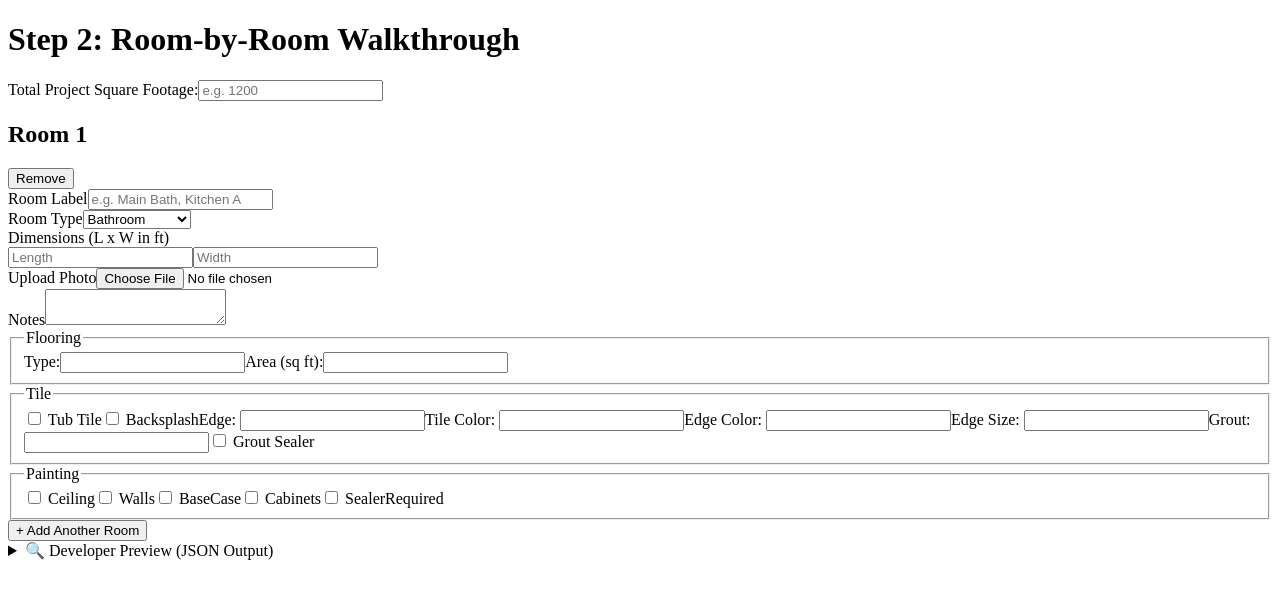
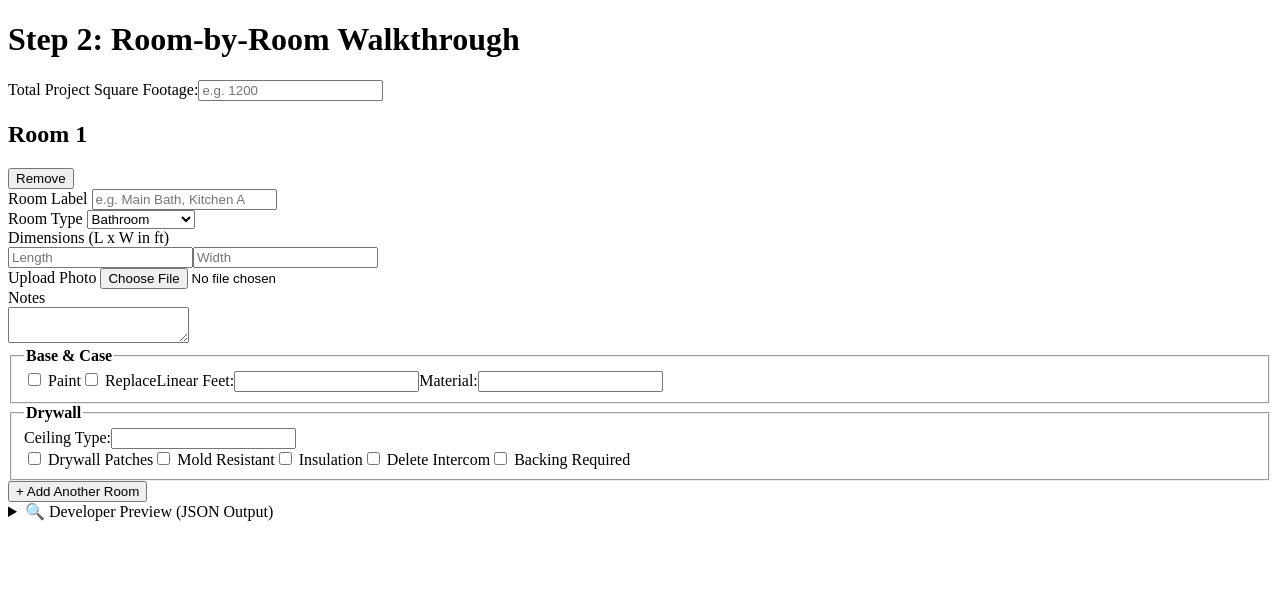
Before and after one commit to EnmanConstruction/Walkthrough-Quote-too, a Next.js app: page /walkthrough in a window 1280 px wide. Shown: the top 598 px of the page. Built offline with nearby package versions, Linux system fonts and the light colour scheme.

Commit message:
Update walkthrough.js

```diff
--- a/pages/walkthrough.js
+++ b/pages/walkthrough.js
@@ -34,12 +34,11 @@
 };
 
 export default function Walkthrough() {
-  const [rooms, setRooms] = useState([defaultRoom]);
+  const [rooms, setRooms] = useState([JSON.parse(JSON.stringify(defaultRoom))]);
   const [totalSqft, setTotalSqft] = useState('');
 
-  const addRoom = () => setRooms([...rooms, { ...defaultRoom }]);
+  const addRoom = () => setRooms([...rooms, JSON.parse(JSON.stringify(defaultRoom))]);
   const removeRoom = (index) => setRooms(rooms.filter((_, i) => i !== index));
-  const displayRoomTitle = (index, label) => label || `Room ${index + 1}`;
 
   const handleChange = (index, section, field, value) => {
     const updated = [...rooms];
@@ -55,42 +54,36 @@
     <div className="max-w-6xl mx-auto p-4">
       <h1 className="text-3xl font-bold mb-6">Step 2: Room-by-Room Walkthrough</h1>
 
-      <label className="block font-semibold mb-1">Total Project Square Footage:</label>
+      <label>Total Project Square Footage:</label>
       <input
-        className="w-full p-2 border rounded mb-6"
-        type="number"
-        placeholder="e.g. 1200"
+        className="border p-1 mb-4 ml-2"
         value={totalSqft}
         onChange={(e) => setTotalSqft(e.target.value)}
+        placeholder="e.g. 1200"
       />
 
       {rooms.map((room, index) => (
-        <div key={index} className="border p-4 rounded shadow mb-8">
-          <div className="flex justify-between items-center mb-4">
-            <h2 className="text-xl font-semibold">{displayRoomTitle(index, room.label)}</h2>
-            <button
-              onClick={() => removeRoom(index)}
-              className="bg-red-500 hover:bg-red-600 text-white px-3 py-1 rounded"
-            >Remove</button>
-          </div>
+        <div key={index} className="mb-10">
+          <h2 className="text-2xl font-bold mt-6 mb-2">Room {index + 1}</h2>
 
-          <div className="grid grid-cols-1 md:grid-cols-2 gap-4">
+          <button className="bg-gray-300 px-2 py-1 rounded mb-2" onClick={() => removeRoom(index)}>Remove</button>
+
           <div>
-              <label className="block font-medium">Room Label</label>
+            <label>Room Label </label>
             <input
-                className="w-full p-2 border rounded"
               value={room.label}
+              onChange={(e) => handleChange(index, null, 'label', e.target.value)}
               placeholder="e.g. Main Bath, Kitchen A"
-                onChange={(e) => handleChange(index, null, 'label', e.target.value)}
+              className="border ml-1"
             />
           </div>
 
           <div>
-              <label className="block font-medium">Room Type</label>
+            <label>Room Type </label>
             <select
-                className="w-full p-2 border rounded"
               value={room.type}
               onChange={(e) => handleChange(index, null, 'type', e.target.value)}
+              className="border ml-1"
             >
               <option>Bathroom</option>
               <option>Kitchen</option>
@@ -100,97 +93,70 @@
             </select>
           </div>
 
-            <div className="col-span-2">
-              <label className="block font-medium">Dimensions (L x W in ft)</label>
-              <div className="flex gap-2">
+          <div>
+            <label>Dimensions (L x W in ft)</label><br />
             <input
-                  className="w-1/2 p-2 border rounded"
+              className="border"
               value={room.length}
               placeholder="Length"
-                  type="number"
               onChange={(e) => handleChange(index, null, 'length', e.target.value)}
             />
             <input
-                  className="w-1/2 p-2 border rounded"
+              className="border ml-2"
               value={room.width}
               placeholder="Width"
-                  type="number"
               onChange={(e) => handleChange(index, null, 'width', e.target.value)}
             />
           </div>
-            </div>
 
-            <div className="col-span-2">
-              <label className="block font-medium">Upload Photo</label>
+          <div>
+            <label>Upload Photo </label>
             <input
-                className="w-full"
+              className="border"
               type="file"
               onChange={(e) => handleChange(index, null, 'photo', e.target.files[0])}
             />
           </div>
 
-            <div className="col-span-2">
-              <label className="block font-medium">Notes</label>
+          <div>
+            <label>Notes</label><br />
             <textarea
-                className="w-full p-2 border rounded"
+              className="border w-full"
               value={room.notes}
               onChange={(e) => handleChange(index, null, 'notes', e.target.value)}
             />
           </div>
-          </div>
 
-          <div className="mt-6 space-y-4">
-            <fieldset className="border p-4 rounded">
-              <legend className="font-bold text-lg">Flooring</legend>
-              <label className="block mb-2">Type:
-                <input className="w-full p-1 border rounded" value={room.flooring.type} onChange={(e) => handleChange(index, 'flooring', 'type', e.target.value)} />
-              </label>
-              <label className="block">Area (sq ft):
-                <input className="w-full p-1 border rounded" value={room.flooring.area} onChange={(e) => handleChange(index, 'flooring', 'area', e.target.value)} />
-              </label>
+          <fieldset className="border mt-4 p-2">
+            <legend><strong>Base & Case</strong></legend>
+            <label><input type="checkbox" checked={room.baseAndCase.paint} onChange={(e) => handleChange(index, 'baseAndCase', 'paint', e.target.checked)} /> Paint</label>
+            <label className="ml-4"><input type="checkbox" checked={room.baseAndCase.replace} onChange={(e) => handleChange(index, 'baseAndCase', 'replace', e.target.checked)} /> Replace</label>
+            <label className="ml-4">Linear Feet:</label>
+            <input className="border ml-1" value={room.baseAndCase.linearFeet} onChange={(e) => handleChange(index, 'baseAndCase', 'linearFeet', e.target.value)} />
+            <label className="ml-2">Material:</label>
+            <input className="border ml-1" value={room.baseAndCase.material} onChange={(e) => handleChange(index, 'baseAndCase', 'material', e.target.value)} />
           </fieldset>
 
-            <fieldset className="border p-4 rounded">
-              <legend className="font-bold text-lg">Tile</legend>
-              <label className="block"><input type="checkbox" checked={room.tile.hasTubTile} onChange={(e) => handleChange(index, 'tile', 'hasTubTile', e.target.checked)} /> Tub Tile</label>
-              <label className="block"><input type="checkbox" checked={room.tile.hasBacksplash} onChange={(e) => handleChange(index, 'tile', 'hasBacksplash', e.target.checked)} /> Backsplash</label>
-              <label className="block">Edge: <input className="w-full p-1 border rounded" value={room.tile.edge} onChange={(e) => handleChange(index, 'tile', 'edge', e.target.value)} /></label>
-              <label className="block">Tile Color: <input className="w-full p-1 border rounded" value={room.tile.tileColor} onChange={(e) => handleChange(index, 'tile', 'tileColor', e.target.value)} /></label>
-              <label className="block">Edge Color: <input className="w-full p-1 border rounded" value={room.tile.edgeColor} onChange={(e) => handleChange(index, 'tile', 'edgeColor', e.target.value)} /></label>
-              <label className="block">Edge Size: <input className="w-full p-1 border rounded" value={room.tile.edgeSize} onChange={(e) => handleChange(index, 'tile', 'edgeSize', e.target.value)} /></label>
-              <label className="block">Grout: <input className="w-full p-1 border rounded" value={room.tile.grout} onChange={(e) => handleChange(index, 'tile', 'grout', e.target.value)} /></label>
-              <label className="block"><input type="checkbox" checked={room.tile.groutSealer} onChange={(e) => handleChange(index, 'tile', 'groutSealer', e.target.checked)} /> Grout Sealer</label>
+          <fieldset className="border mt-4 p-2">
+            <legend><strong>Drywall</strong></legend>
+            <label>Ceiling Type:</label>
+            <input className="border ml-1" value={room.drywall.ceilingType} onChange={(e) => handleChange(index, 'drywall', 'ceilingType', e.target.value)} />
+            <div className="mt-2">
+              <label><input type="checkbox" checked={room.drywall.drywallPatches} onChange={(e) => handleChange(index, 'drywall', 'drywallPatches', e.target.checked)} /> Drywall Patches</label>
+              <label className="ml-4"><input type="checkbox" checked={room.drywall.moldDrywall} onChange={(e) => handleChange(index, 'drywall', 'moldDrywall', e.target.checked)} /> Mold Resistant</label>
+              <label className="ml-4"><input type="checkbox" checked={room.drywall.insulation} onChange={(e) => handleChange(index, 'drywall', 'insulation', e.target.checked)} /> Insulation</label>
+              <label className="ml-4"><input type="checkbox" checked={room.drywall.deleteIntercom} onChange={(e) => handleChange(index, 'drywall', 'deleteIntercom', e.target.checked)} /> Delete Intercom</label>
+              <label className="ml-4"><input type="checkbox" checked={room.drywall.backingRequired} onChange={(e) => handleChange(index, 'drywall', 'backingRequired', e.target.checked)} /> Backing Required</label>
+            </div>
           </fieldset>
-
-            <fieldset className="border p-4 rounded">
-              <legend className="font-bold text-lg">Painting</legend>
-              {['ceiling', 'walls', 'baseCase', 'cabinets', 'sealerRequired'].map((key) => (
-                <label key={key} className="block">
-                  <input
-                    type="checkbox"
-                    checked={room.painting[key]}
-                    onChange={(e) => handleChange(index, 'painting', key, e.target.checked)}
-                  /> {key.charAt(0).toUpperCase() + key.slice(1)}
-                </label>
-              ))}
-            </fieldset>
-
-            {/* Additional trade sections coming next... */}
-
-          </div>
         </div>
       ))}
 
-      <button
-        onClick={addRoom}
-        className="bg-blue-600 hover:bg-blue-700 text-white px-4 py-2 rounded font-semibold"
-      >+ Add Another Room</button>
+      <button onClick={addRoom} className="bg-green-600 text-white px-4 py-2 rounded mt-6">+ Add Another Room</button>
 
       <details className="mt-8">
-        <summary className="cursor-pointer font-semibold">🔍 Developer Preview (JSON Output)</summary>
-        <pre className="bg-gray-100 p-4 rounded text-sm overflow-auto">
-          {JSON.stringify({ totalSqft, rooms }, null, 2)}
-        </pre>
+        <summary className="cursor-pointer font-semibold text-gray-800">🔍 Developer Preview (JSON Output)</summary>
+        <pre className="bg-gray-100 text-xs mt-2 p-2 rounded overflow-auto max-w-full whitespace-pre-wrap">{JSON.stringify({ totalSqft, rooms }, null, 2)}</pre>
       </details>
     </div>
   );
```
Lines whose indentation alone changed are shown as unchanged.
